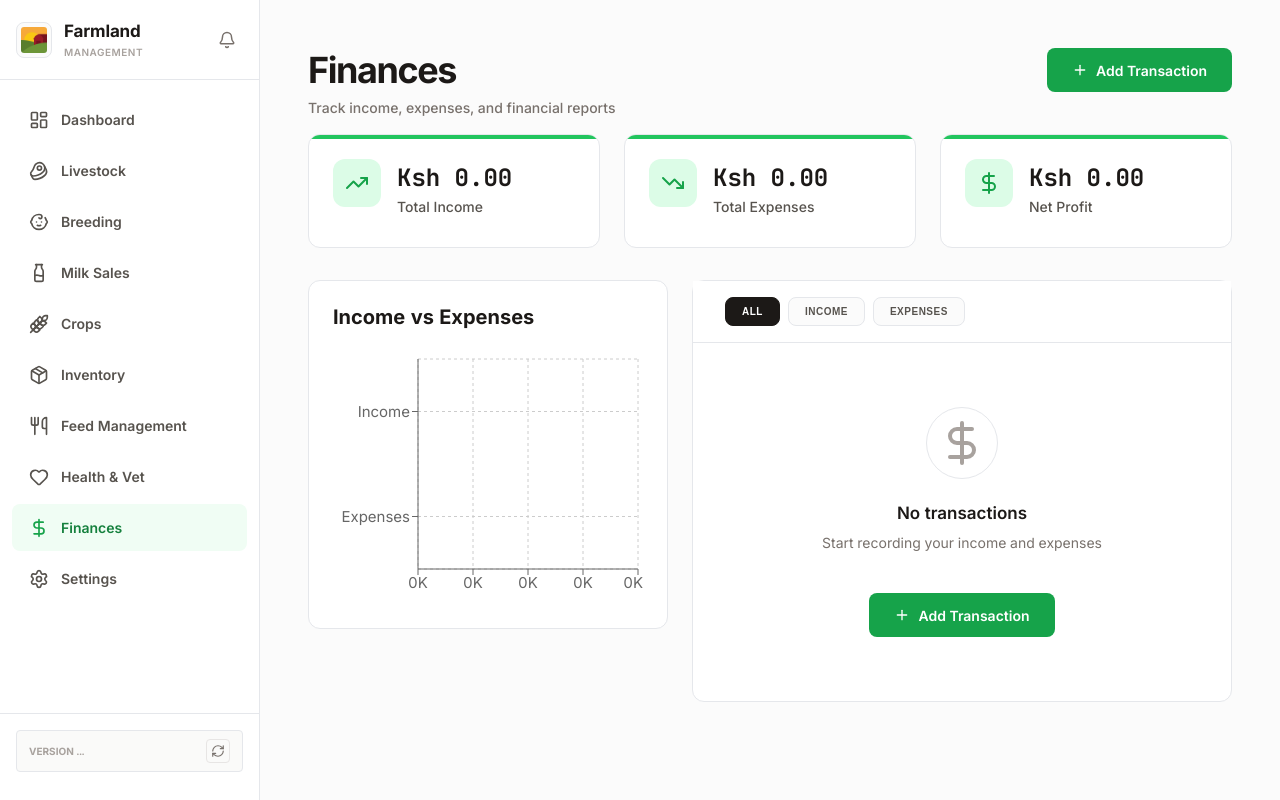
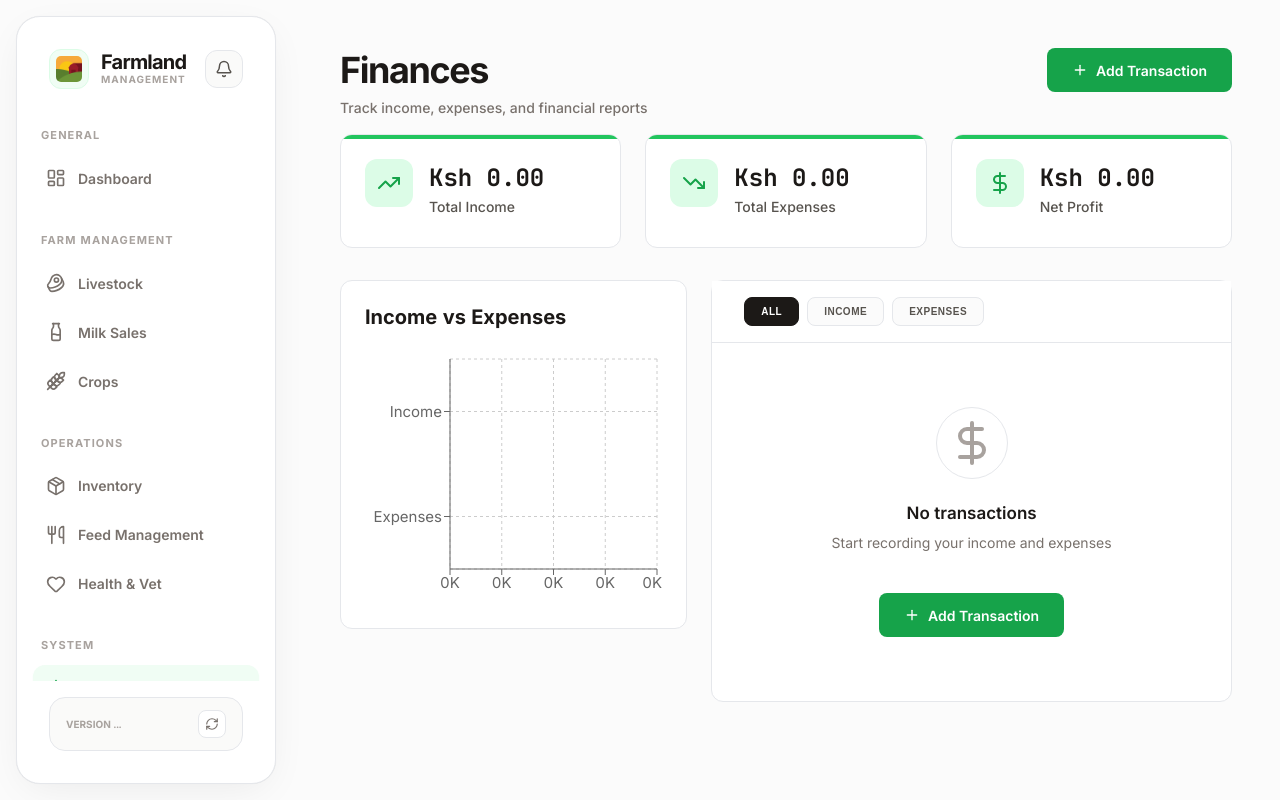
Before and after one commit to danielkosgei/farmland, a React (Vite) app in the folder frontend/: page /finances in a window 1280 px wide. Built offline with nearby package versions, Linux system fonts and the light colour scheme.

Commit message:
feat: Introduce application update management and core UI layout components.

```diff
--- a/frontend/src/components/Layout.css
+++ b/frontend/src/components/Layout.css
@@ -4,7 +4,7 @@
 }
 
 .main-content {
-    margin-left: var(--sidebar-width);
+    margin-left: calc(var(--sidebar-width) + var(--sidebar-floating-margin) * 2);
     flex: 1;
     background: var(--bg-primary);
     min-height: 100vh;
--- a/frontend/src/components/Sidebar.css
+++ b/frontend/src/components/Sidebar.css
@@ -1,66 +1,24 @@
 .sidebar {
     position: fixed;
-    left: 0;
-    top: 0;
-    bottom: 0;
+    left: var(--sidebar-floating-margin);
+    top: var(--sidebar-floating-margin);
+    bottom: var(--sidebar-floating-margin);
     width: var(--sidebar-width);
     background: var(--bg-sidebar);
     display: flex;
     flex-direction: column;
     z-index: 100;
-    border-right: var(--border-thin);
+    border: var(--border-thin);
+    border-radius: var(--radius-sidebar);
+    box-shadow: var(--shadow-sidebar);
+    overflow: hidden;
 }
 
 .sidebar-header {
-    padding: 0 var(--space-4);
-    height: var(--header-height);
+    padding: var(--space-6) var(--space-6);
     display: flex;
     align-items: center;
     justify-content: space-between;
-    border-bottom: var(--border-thin);
-}
-
-.header-notif-btn {
-    position: relative;
-    display: flex;
-    align-items: center;
-    justify-content: center;
-    width: 32px;
-    height: 32px;
-    border-radius: var(--radius-md);
-    color: var(--color-neutral-500);
-    transition: all var(--transition-base);
-    border: 1px solid transparent;
-}
-
-.header-notif-btn:hover {
-    background: var(--color-neutral-100);
-    color: var(--color-primary-600);
-    border-color: var(--color-primary-200);
-}
-
-.header-notif-btn.active {
-    background: var(--color-primary-50);
-    color: var(--color-primary-600);
-    border-color: var(--color-primary-200);
-}
-
-.header-notif-badge {
-    position: absolute;
-    top: -4px;
-    right: -4px;
-    background: var(--color-accent-600);
-    color: white;
-    font-size: 10px;
-    font-weight: var(--font-weight-bold);
-    min-width: 16px;
-    height: 16px;
-    padding: 0 4px;
-    border-radius: var(--radius-full);
-    display: flex;
-    align-items: center;
-    justify-content: center;
-    border: 2px solid var(--bg-sidebar);
 }
 
 .sidebar-logo {
@@ -70,13 +28,13 @@
 }
 
 .logo-img {
-    width: 36px;
-    height: 36px;
-    border-radius: var(--radius-md);
+    width: 40px;
+    height: 40px;
+    border-radius: var(--radius-lg);
     object-fit: contain;
-    background: var(--bg-primary);
-    border: var(--border-thin);
-    padding: 4px;
+    background: var(--color-primary-50);
+    border: 1.5px solid var(--color-primary-100);
+    padding: 6px;
 }
 
 .logo-text {
@@ -85,44 +43,97 @@
 }
 
 .logo-title {
-    font-size: var(--font-size-lg);
-    font-weight: var(--font-weight-bold);
+    font-size: var(--font-size-xl);
+    font-weight: 800;
     color: var(--color-neutral-900);
-    letter-spacing: -0.01em;
+    letter-spacing: -0.04em;
+    line-height: 1;
 }
 
 .logo-subtitle {
     font-size: 10px;
     color: var(--color-neutral-400);
     text-transform: uppercase;
-    letter-spacing: 0.05em;
-    font-weight: var(--font-weight-semibold);
+    letter-spacing: 0.1em;
+    font-weight: 700;
+}
+
+.header-notif-btn {
+    position: relative;
+    display: flex;
+    align-items: center;
+    justify-content: center;
+    width: 38px;
+    height: 38px;
+    border-radius: var(--radius-lg);
+    color: var(--color-neutral-600);
+    transition: all var(--transition-base);
+    background: var(--color-neutral-50);
+    border: var(--border-thin);
+}
+
+.header-notif-btn:hover {
+    background: var(--bg-secondary);
+    color: var(--color-primary-600);
+    border-color: var(--color-primary-200);
+    transform: translateY(-1px);
+    box-shadow: var(--shadow-sm);
+}
+
+.header-notif-badge {
+    position: absolute;
+    top: -6px;
+    right: -6px;
+    background: var(--color-accent-600);
+    color: white;
+    font-size: 10px;
+    font-weight: 800;
+    min-width: 18px;
+    height: 18px;
+    padding: 0 4px;
+    border-radius: var(--radius-full);
+    display: flex;
+    align-items: center;
+    justify-content: center;
+    border: 2px solid var(--bg-sidebar);
+    box-shadow: 0 2px 4px rgba(220, 38, 38, 0.3);
 }
 
 .sidebar-nav {
     flex: 1;
-    padding: var(--space-4) 0;
+    padding: var(--space-2) var(--space-4);
     overflow-y: auto;
+    display: flex;
+    flex-direction: column;
+    gap: var(--space-6);
+}
+
+.nav-group-title {
+    font-size: 11px;
+    font-weight: 800;
+    color: var(--color-neutral-400);
+    text-transform: uppercase;
+    letter-spacing: 0.1em;
+    margin-bottom: var(--space-3);
+    padding-left: var(--space-2);
 }
 
 .nav-list {
     list-style: none;
-    padding: 0 var(--space-3);
-}
-
-.nav-list li {
-    margin-bottom: var(--space-1);
+    display: flex;
+    flex-direction: column;
+    gap: 2px;
 }
 
 .nav-item {
     display: flex;
     align-items: center;
     gap: var(--space-3);
-    padding: var(--space-3) var(--space-4);
-    border-radius: var(--radius-md);
-    color: var(--color-neutral-600);
+    padding: var(--space-3) var(--space-3);
+    border-radius: var(--radius-lg);
+    color: var(--color-neutral-500);
     font-size: var(--font-size-sm);
-    font-weight: var(--font-weight-semibold);
+    font-weight: 600;
     transition: all var(--transition-base);
     text-decoration: none;
     border: 1px solid transparent;
@@ -130,12 +141,14 @@
 
 .nav-item:hover {
     background: var(--color-neutral-50);
-    color: var(--color-primary-600);
+    color: var(--color-neutral-900);
+    transform: translateX(4px);
 }
 
 .nav-item.active {
     background: var(--color-primary-50);
     color: var(--color-primary-700);
+    box-shadow: 0 1px 2px rgba(34, 197, 94, 0.05);
 }
 
 .nav-item.active .nav-icon {
@@ -144,65 +157,54 @@
 
 .nav-icon {
     flex-shrink: 0;
-    transition: color var(--transition-fast);
-}
-
-.nav-label {
-    white-space: nowrap;
+    transition: all var(--transition-fast);
 }
 
 .sidebar-footer {
-    padding: var(--space-4);
-    border-top: var(--border-thin);
+    padding: var(--space-4) var(--space-6) var(--space-6);
 }
 
 .version-row {
     display: flex;
+    flex-direction: column;
+    gap: var(--space-3);
+    padding: var(--space-3) var(--space-4);
+    background: var(--color-neutral-50);
+    border-radius: var(--radius-xl);
+    border: var(--border-thin);
+}
+
+.version-info-line {
+    display: flex;
     justify-content: space-between;
     align-items: center;
-    padding: var(--space-2) var(--space-3);
-    margin-bottom: var(--space-3);
-    background: var(--color-neutral-50);
-    border-radius: var(--radius-sm);
-    border: var(--border-thin);
 }
 
 .version-label {
     font-size: 10px;
     color: var(--color-neutral-400);
-    font-weight: var(--font-weight-bold);
+    font-weight: 800;
     text-transform: uppercase;
-}
-
-.version-actions {
-    display: flex;
-    align-items: center;
-    gap: var(--space-2);
 }
 
 .check-update-btn {
     display: flex;
     align-items: center;
     justify-content: center;
-    width: 24px;
-    height: 24px;
-    background: transparent;
-    border: 1px solid var(--color-neutral-200);
-    border-radius: 4px;
+    width: 28px;
+    height: 28px;
+    background: white;
+    border: var(--border-thin);
+    border-radius: var(--radius-md);
     color: var(--color-neutral-500);
     cursor: pointer;
     transition: all var(--transition-base);
 }
 
-.check-update-btn:hover {
-    background: white;
+.check-update-btn:hover:not(:disabled) {
     color: var(--color-primary-600);
     border-color: var(--color-primary-200);
-}
-
-.check-update-btn:disabled {
-    opacity: 0.5;
-    cursor: not-allowed;
+    transform: rotate(30deg);
 }
 
 .check-update-btn .spin {
@@ -214,42 +216,3 @@
         transform: rotate(360deg);
     }
 }
-
-.user-info {
-    display: flex;
-    align-items: center;
-    gap: var(--space-3);
-}
-
-.user-avatar {
-    width: 40px;
-    height: 40px;
-    background: var(--color-secondary-50);
-    border: 1px solid var(--color-secondary-200);
-    border-radius: var(--radius-full);
-    display: flex;
-    align-items: center;
-    justify-content: center;
-    font-weight: var(--font-weight-bold);
-    color: var(--color-secondary-700);
-    font-size: var(--font-size-sm);
-}
-
-.user-details {
-    display: flex;
-    flex-direction: column;
-}
-
-.user-name {
-    font-size: var(--font-size-sm);
-    font-weight: var(--font-weight-bold);
-    color: var(--color-neutral-900);
-}
-
-.user-role {
-    font-size: 10px;
-    color: var(--color-neutral-500);
-    text-transform: uppercase;
-    font-weight: var(--font-weight-bold);
-    letter-spacing: 0.05em;
-}
--- a/frontend/src/components/Sidebar.jsx
+++ b/frontend/src/components/Sidebar.jsx
@@ -20,17 +20,36 @@ import { UpdateManager, UpdateBadge } from './UpdateManager';
 import logo from '../assets/logo.png';
 import './Sidebar.css';
 
-const navItems = [
+const navGroups = [
+  {
+    title: 'General',
+    items: [
       { path: '/', icon: LayoutDashboard, label: 'Dashboard' },
+    ]
+  },
+  {
+    title: 'Farm Management',
+    items: [
       { path: '/livestock', icon: Beef, label: 'Livestock' },
-  { path: '/breeding', icon: Baby, label: 'Breeding' },
       { path: '/milk-sales', icon: Milk, label: 'Milk Sales' },
       { path: '/crops', icon: Wheat, label: 'Crops' },
+    ]
+  },
+  {
+    title: 'Operations',
+    items: [
       { path: '/inventory', icon: Package, label: 'Inventory' },
       { path: '/feed', icon: Utensils, label: 'Feed Management' },
       { path: '/health', icon: Heart, label: 'Health & Vet' },
+    ]
+  },
+  {
+    title: 'System',
+    items: [
       { path: '/finances', icon: DollarSign, label: 'Finances' },
       { path: '/settings', icon: Settings, label: 'Settings' },
+    ]
+  }
 ];
 
 export function Sidebar() {
@@ -94,8 +113,11 @@ export function Sidebar() {
         </div>
 
         <nav className="sidebar-nav">
+          {navGroups.map((group) => (
+            <div key={group.title} className="nav-group">
+              <h4 className="nav-group-title">{group.title}</h4>
               <ul className="nav-list">
-            {navItems.map((item) => (
+                {group.items.map((item) => (
                   <li key={item.path}>
                     <NavLink
                       to={item.path}
@@ -109,15 +131,14 @@ export function Sidebar() {
                   </li>
                 ))}
               </ul>
+            </div>
+          ))}
         </nav>
 
         <div className="sidebar-footer">
           <div className="version-row">
+            <div className="version-info-line">
               <span className="version-label">Version {version || '...'}</span>
-            <div className="version-actions">
-              {hasUpdate && (
-                <UpdateBadge hasUpdate={hasUpdate} onClick={() => setShowUpdateModal(true)} />
-              )}
               <button
                 className="check-update-btn"
                 onClick={() => setShowUpdateModal(true)}
@@ -127,6 +148,9 @@ export function Sidebar() {
                 <RefreshCw size={14} className={checkingUpdate ? 'spin' : ''} />
               </button>
             </div>
+            {hasUpdate && (
+              <UpdateBadge hasUpdate={hasUpdate} onClick={() => setShowUpdateModal(true)} />
+            )}
           </div>
         </div>
       </aside>
--- a/frontend/src/components/UpdateManager.css
+++ b/frontend/src/components/UpdateManager.css
@@ -210,20 +210,64 @@
     display: flex;
     align-items: center;
     justify-content: center;
-    min-width: 18px;
-    height: 18px;
-    padding: 0 5px;
-    background: var(--color-primary-500);
+    width: 100%;
+    padding: var(--space-2) var(--space-3);
+    background: var(--color-primary-700);
     color: white;
     border: none;
-    border-radius: var(--radius-full);
+    border-radius: var(--radius-md);
     cursor: pointer;
     font-size: 10px;
-    font-weight: var(--font-weight-bold);
-    transition: all var(--transition-fast);
+    font-weight: 700;
+    text-transform: uppercase;
+    letter-spacing: 0.05em;
+    transition: all var(--transition-base);
+    white-space: nowrap;
+    position: relative;
+    overflow: hidden;
+}
+
+.update-badge::before {
+    content: '';
+    position: absolute;
+    top: 0;
+    left: 0;
+    right: 0;
+    bottom: 0;
+    background: var(--color-primary-400);
+    opacity: 0;
+    transition: opacity var(--transition-base);
 }
 
 .update-badge:hover {
-    background: var(--color-primary-600);
-    transform: scale(1.1);
+    background: var(--color-primary-800);
+    transform: translateY(-1px);
+    box-shadow: 0 4px 12px rgba(21, 128, 61, 0.2);
 }
+
+.update-badge:hover::before {
+    opacity: 0.1;
+}
+
+.update-badge:active {
+    transform: translateY(0);
+}
+
+/* Subtle, professional pulse for the badge */
+@keyframes softPulse {
+    0% {
+        box-shadow: 0 0 0 0 rgba(21, 128, 61, 0.4);
+    }
+
+    70% {
+        box-shadow: 0 0 0 6px rgba(21, 128, 61, 0);
+    }
+
+    100% {
+        box-shadow: 0 0 0 0 rgba(21, 128, 61, 0);
+    }
+}
+
+.update-badge {
+    animation: softPulse 3s infinite;
+}
--- a/frontend/src/components/UpdateManager.jsx
+++ b/frontend/src/components/UpdateManager.jsx
@@ -217,7 +217,7 @@ export function UpdateBadge({ hasUpdate, onClick }) {
     if (!hasUpdate) return null;
     return (
         <button className="update-badge" onClick={onClick} title="Update available - click to update">
-            New
+            Update Available
         </button>
     );
 }
--- a/frontend/src/index.css
+++ b/frontend/src/index.css
@@ -105,6 +105,19 @@
   --line-height-snug: 1.375;
   --line-height-normal: 1.5;
   --line-height-relaxed: 1.625;
+
+  /* Sidebar & Layout */
+  --sidebar-width: 280px;
+  --sidebar-floating-margin: var(--space-4);
+  --header-height: 72px;
+  --radius-sidebar: var(--radius-2xl);
+
+  /* Elevation */
+  --shadow-sm: 0 1px 2px 0 rgba(0, 0, 0, 0.05);
+  --shadow-md: 0 4px 6px -1px rgba(0, 0, 0, 0.1), 0 2px 4px -1px rgba(0, 0, 0, 0.06);
+  --shadow-lg: 0 10px 15px -3px rgba(0, 0, 0, 0.08), 0 4px 6px -2px rgba(0, 0, 0, 0.04);
+  --shadow-xl: 0 20px 25px -5px rgba(0, 0, 0, 0.1), 0 10px 10px -5px rgba(0, 0, 0, 0.04);
+  --shadow-sidebar: 0 0 1px rgba(0, 0, 0, 0.1), 0 10px 40px -10px rgba(0, 0, 0, 0.08);
 
   /* Spacing */
   --space-0: 0;
--- a/frontend/src/pages/Settings.jsx
+++ b/frontend/src/pages/Settings.jsx
@@ -111,6 +111,7 @@ export function Settings() {
         }
     };
 
+
     const loadWeatherLocation = async () => {
         if (!window.go?.main?.WeatherService) return;
         try {
@@ -210,10 +211,11 @@ export function Settings() {
                         </div>
 
                         <p className="backup-note">
-                            Backups include all your farm data. Store backups in a safe location.
+                            Create local copies of your data for safety or move your database to another device.
                         </p>
                     </CardContent>
                 </Card>
+
 
                 <Card>
                     <CardHeader>
```
Lines whose indentation alone changed are shown as unchanged.
